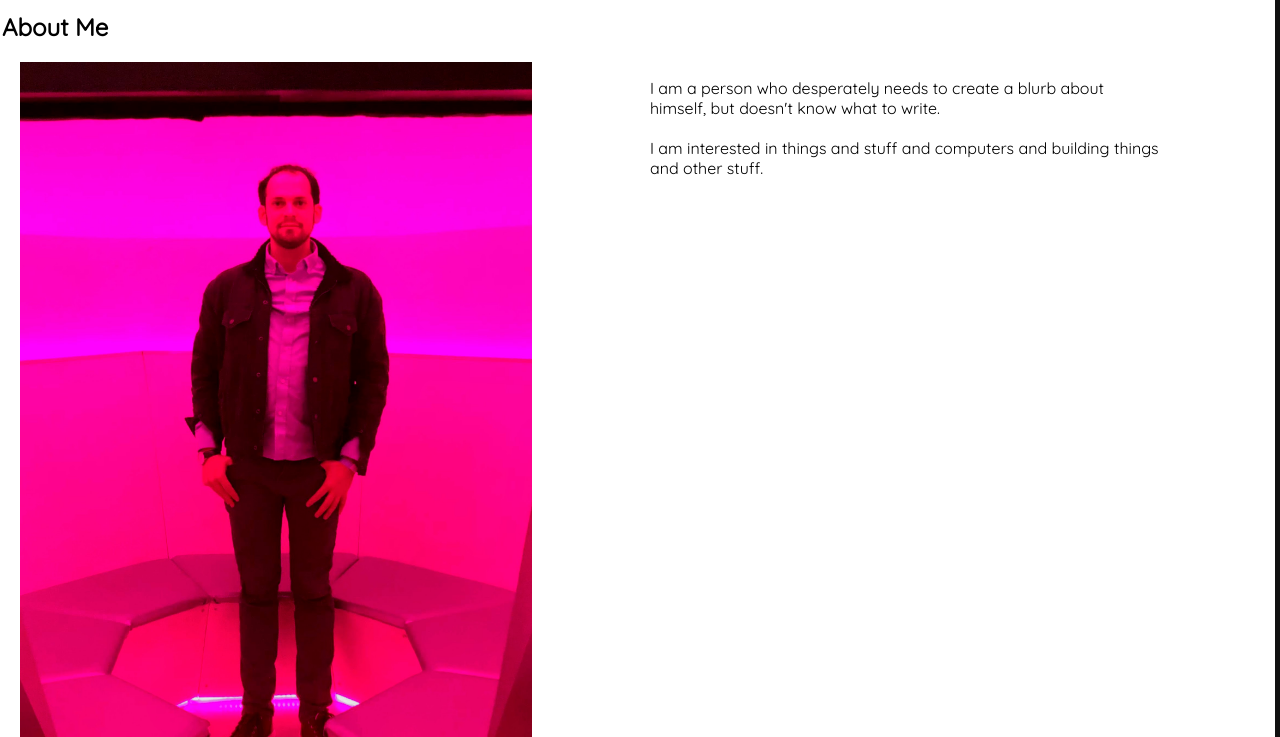
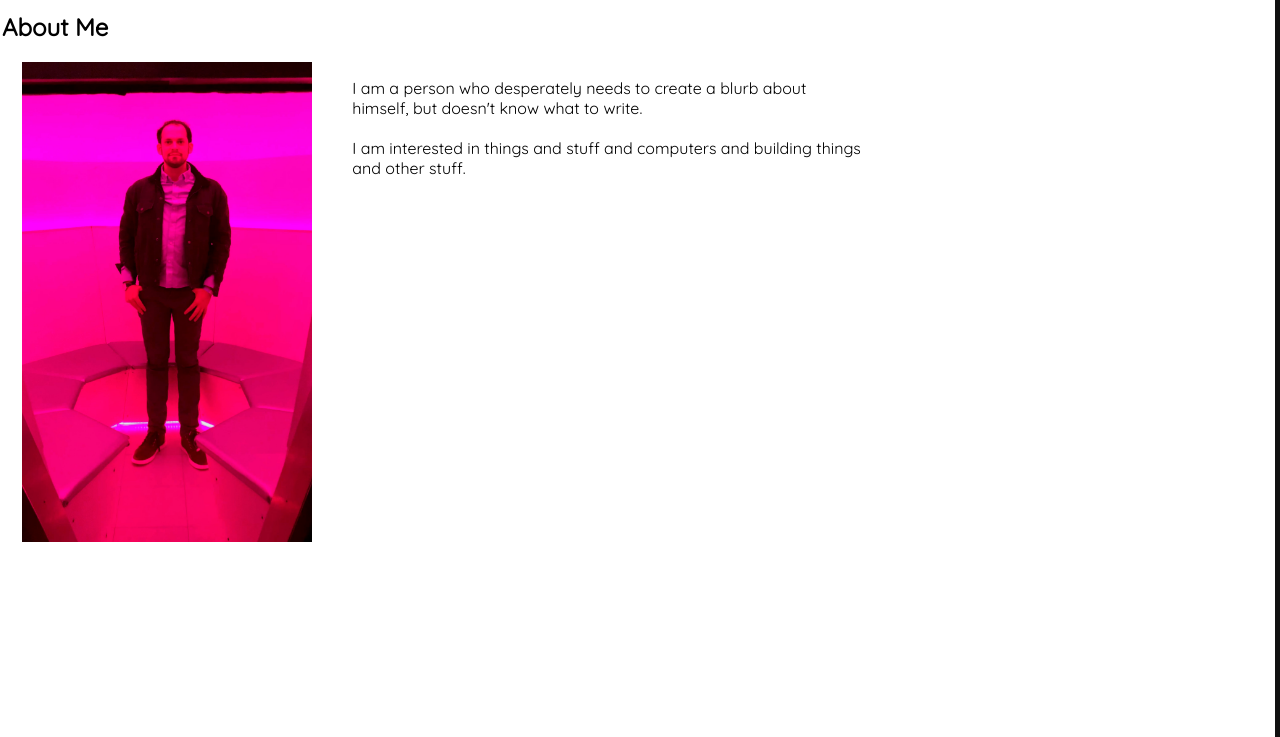
Before and after one commit to isaac-ped/isaac-ped.github.io, a plain HTML site: page index.html in a window 1280 px wide. Shown: the part 63-800 px from the top of the page. Drawn offline with nearby package versions, Linux system fonts and the light colour scheme.

Commit message:
aspect ratio stuff

```diff
--- a/index.html
+++ b/index.html
@@ -32,7 +32,7 @@
     <h2> About Me </h2>
     <div class="content_inner">
         <div id="spaceship_holder">
-        <img width="100%" src="spaceship.jpg" />
+        <img id="spaceship"  src="spaceship.jpg" />
         </div>
         <div id="text_holder">
             <p> I am a person who desperately needs to create a blurb about himself,
--- a/scrolling.js
+++ b/scrolling.js
@@ -24,7 +24,7 @@ var scroll_to = function(box_i, noclose) {
     if (!noclose && hamburger_on) {
         toggle_hamburger();
     }
-    $('body').scrollTo((box_i+1.2) * PAGE_PER_I + 10, {duration: 1000});
+    $('body').scrollTo((box_i+1.2) * PAGE_PER_I + 55, {duration: 1000});
 }
 
 var set_box_pos = function(box_i, box, page_y) {
--- a/style.css
+++ b/style.css
@@ -110,7 +110,7 @@ h2 {
 }
 
 .content_box {
-    width: calc( 100%);
+    width: 100%;
     height: 1000px;
     left:0px;
     position: fixed;
@@ -132,14 +132,22 @@ h2 {
 }
 
 #spaceship_holder {
-    position: absolute;
-    left: 20px;
-    width: 40vw;
+    position: relative;
+    left: 0px;
+    max-width: 40vw;
+    height: 60vh;
+    float: left;
+}
+
+#spaceship {
+    max-width: 100%;
+    max-height: 100%;
 }
 
 #text_holder {
-    position: absolute;
-    left: 50vw;
+    position: relative;
+    float:left;
+    left: 30px;
     width: 40vw;
     padding-left: 10px;
     border-width: 1px;
```
